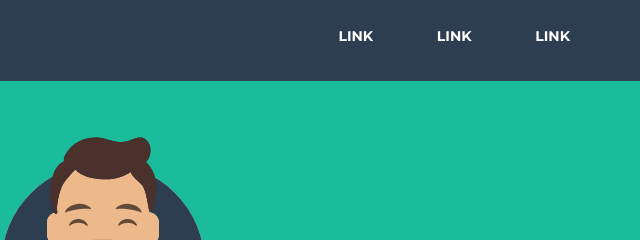
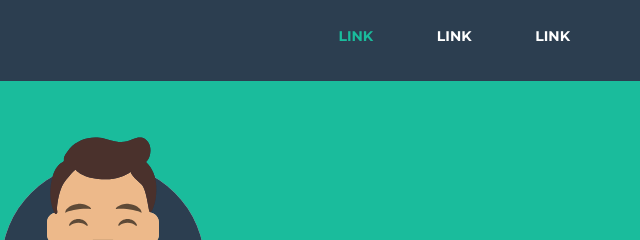
Before and after one commit to GabrieleCorti/html-css-bootstrap-freelancer, a plain HTML site: page index.html in a window 1280 px wide. In both pictures the pointer is over the link 892 px from the left and 36 px from the top of the page. Shown: the top 240 px of the page, 537-1177 px from the left. Drawn offline with nearby package versions, Linux system fonts and the light colour scheme.

Commit message:
aggiunto veramente hover sui link

```diff
--- a/css/style.css
+++ b/css/style.css
@@ -43,7 +43,7 @@ section[class*=section-] {
     font-weight: bold;
 }
 
-.pad li:hover {
+.pad a:hover {
     color: #1ABC9C;
 }
 
```
